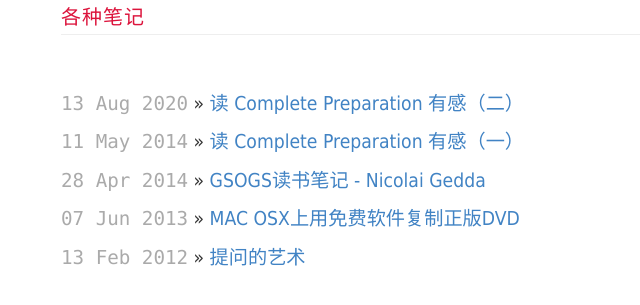
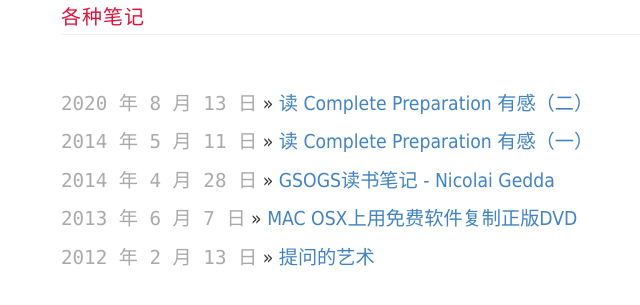
Before and after one commit to kwopera/kwopera.github.io, a Jekyll site: the page built from index.html, in a window 1280 px wide. Shown: the top 305 px of the page, without its empty margins (219-859 px from the left). Built offline with Jekyll 4.4.1, drawn with Linux system fonts in a browser that asks for light colours.

Commit message:
chinese date

```diff
--- a/index.html
+++ b/index.html
@@ -5,7 +5,8 @@ layout: default
 <div id="home">
   <ul class="posts">
     {% for post in site.posts %}
-    <li><span>{{ post.date | date_to_string }}</span> &raquo; <a href="{{ post.url }}">{{ post.title }}</a></li>
+    <li><span>{{ post.date | date: "%Y 年 %-m 月 %-d 日" }}</span> &raquo; <a href="{{ post.url }}">{{ post.title }}</a>
+    </li>
     {% endfor %}
   </ul>
 </div>
```
